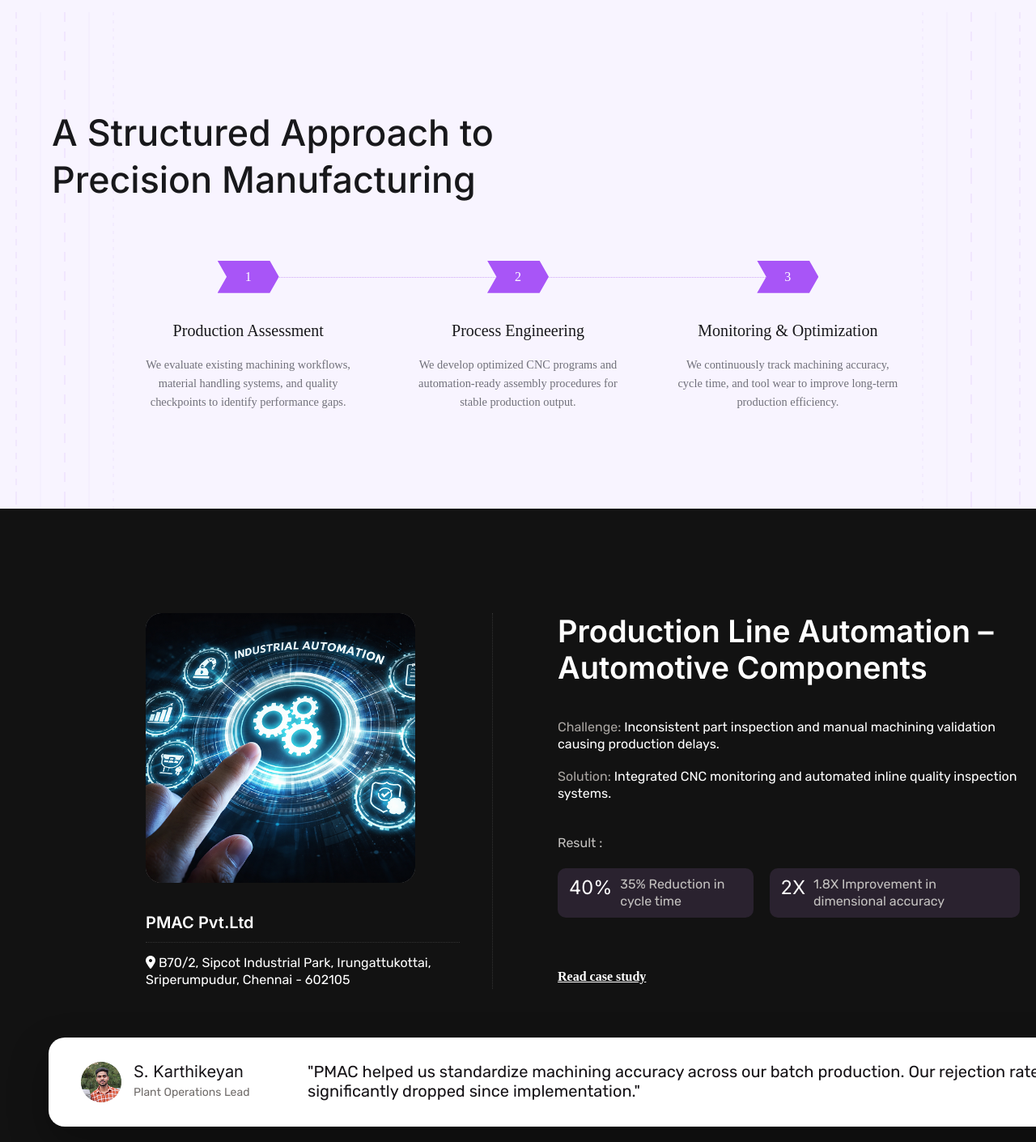
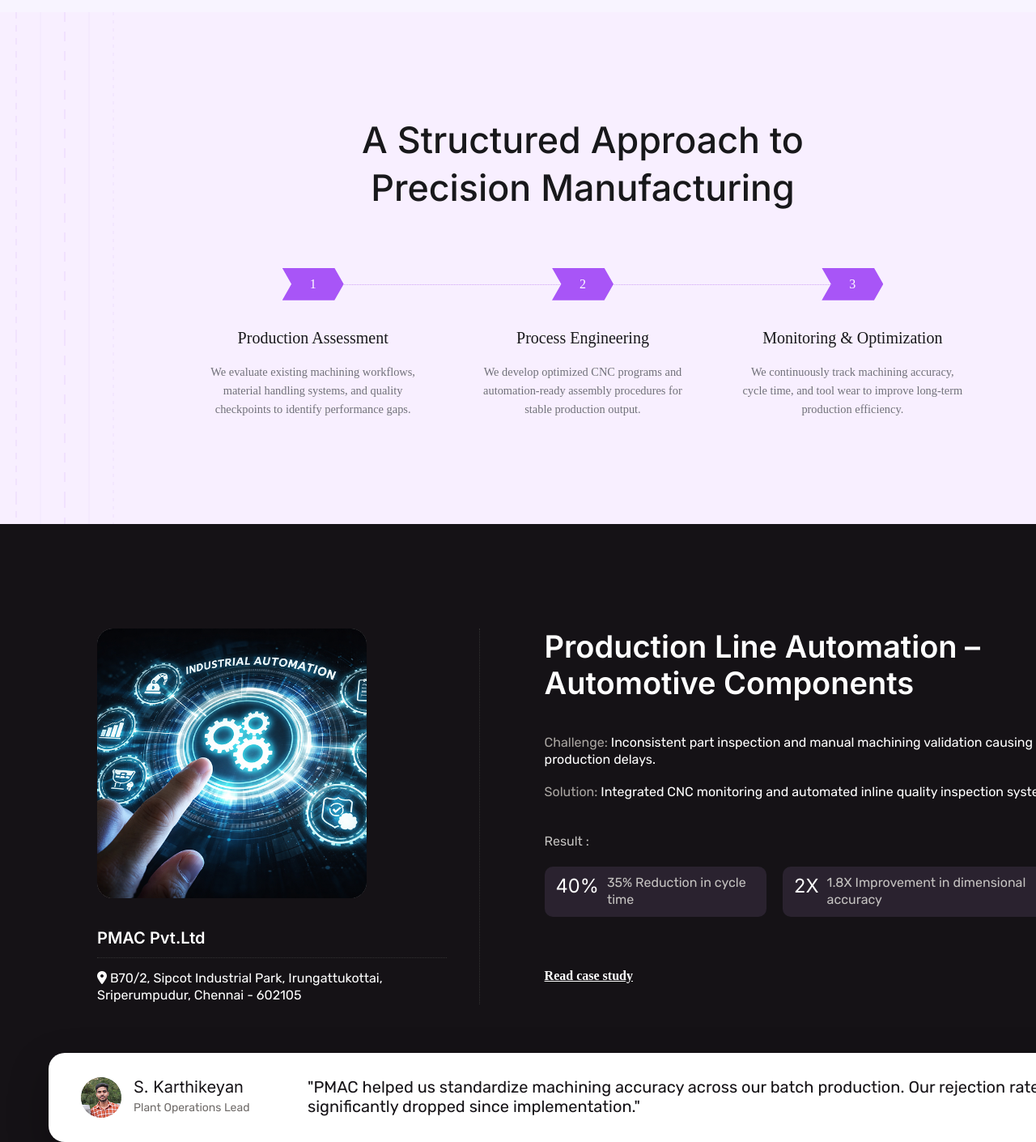
Before and after one commit to shree-nanthi-26/Atomic-Bytes-1, a plain HTML site: page index.html in a window 1280 px wide. Shown: the part 7540-8950 px from the top of the page at 81% size. Drawn offline with Linux system fonts and the light colour scheme.

Commit message:
pushing to feature1 branch

```diff
--- a/index.html
+++ b/index.html
@@ -403,8 +403,7 @@
     </section>
 
     <!-- Refined Structured Approach -->
-    <section class="section approach-refined bg-lavender-vertical">
-        <div class="container text-center">
+    <section class="section approach-refined bg-lavender-vertical" id="approach">
             <h2 class="approach-title-large">A Structured Approach to<br>Precision Manufacturing</h2>
 
             <div class="process-timeline">
@@ -433,11 +432,9 @@
                     </div>
                 </div>
             </div>
-        </div>
     </section>
     <!-- Detailed Case Study Spotlight -->
     <section class="section case-study-detailed-dark" id="case-studies">
-        <div class="container">
             <div class="cs-detailed-grid">
                 <!-- Left Side: Visual & Identity -->
                 <div class="cs-left">
@@ -494,7 +491,6 @@
                         has significantly dropped since implementation."</p>
                 </div>
             </div>
-        </div>
     </section>
 
     <!-- Manufacturing Insights & Blog -->
--- a/style.css
+++ b/style.css
@@ -1034,10 +1034,16 @@ body {
 }
 
 .approach-refined.bg-lavender-vertical {
-    background-color: #f8f4ff;
-    position: relative;
-    padding: 120px 0;
+    display: flex;
+    width: 1440px;
+    padding: 129.1px 90px 130px 90px;
+    flex-direction: column;
+    align-items: center;
+    text-align: center;
+    background: var(--color-grey-97, #F8EFFF);
+    position: relative;
     overflow: hidden;
+    margin: 0 auto;
 }
 
 .bg-lavender-vertical::before,
@@ -1284,8 +1290,9 @@ body {
     padding: 128.795px 120px 130px 120px;
     flex-direction: column;
     align-items: flex-start;
-    background-color: #121212;
-    position: relative;
+    background: var(--color-magenta-8, #151216);
+    position: relative;
+    margin: 0 auto;
 }
 
 .cs-detailed-grid {
@@ -1887,11 +1894,11 @@ body {
 
 .cfr-text p {
     color: var(--industro-wbs-webflow-io-baltic-sea, var(--color-magenta-8, #151216));
-    font-family: var(--font-family-Font-1, Inter);
-    font-size: var(--line-height-24, 24px);
+    font-family: var(--font-family-Font-2, Rubik);
+    font-size: var(--radius-20, 20px);
     font-style: normal;
-    font-weight: var(--font-weight-300, 300);
-    line-height: var(--line-height-28_8, 28.8px);
+    font-weight: var(--font-weight-400, 400);
+    line-height: var(--line-height-24, 24px);
     max-width: 250px;
 }
 
```
